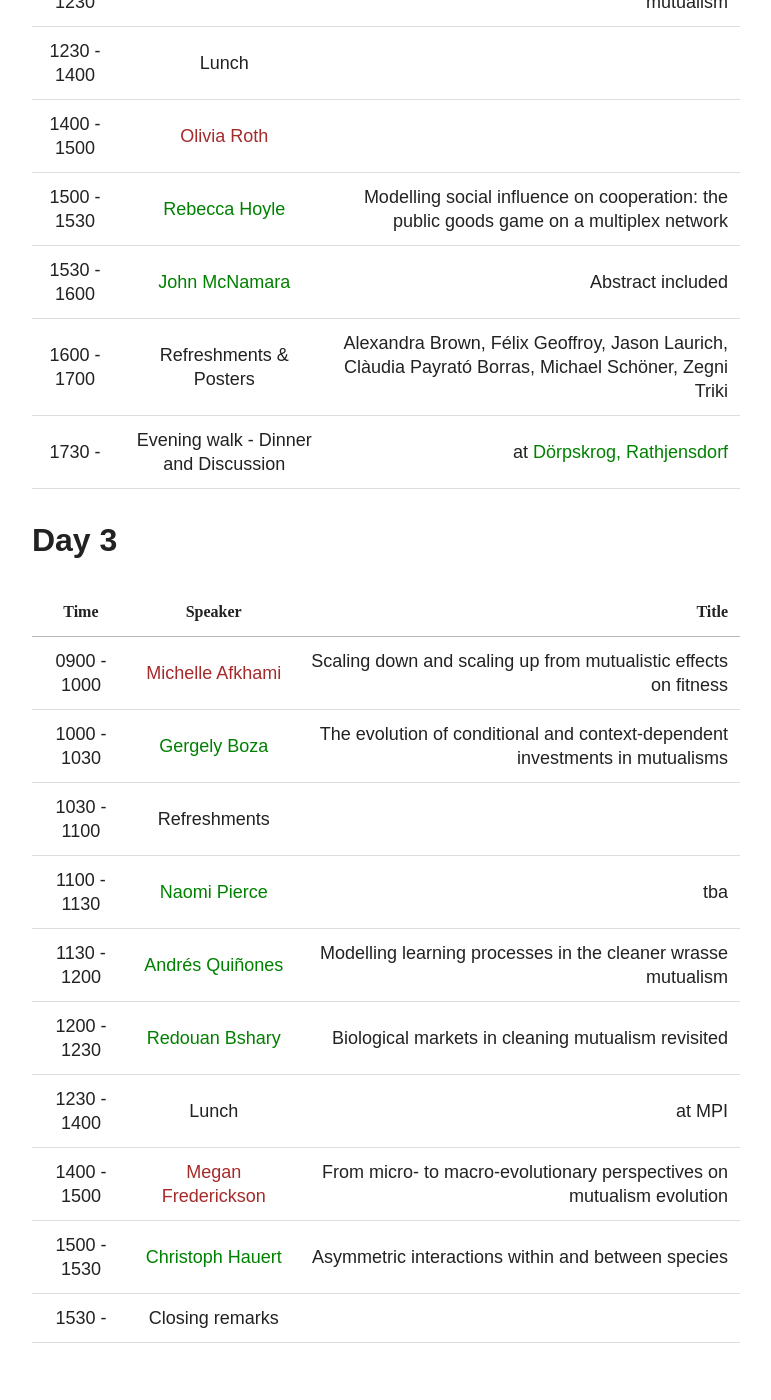
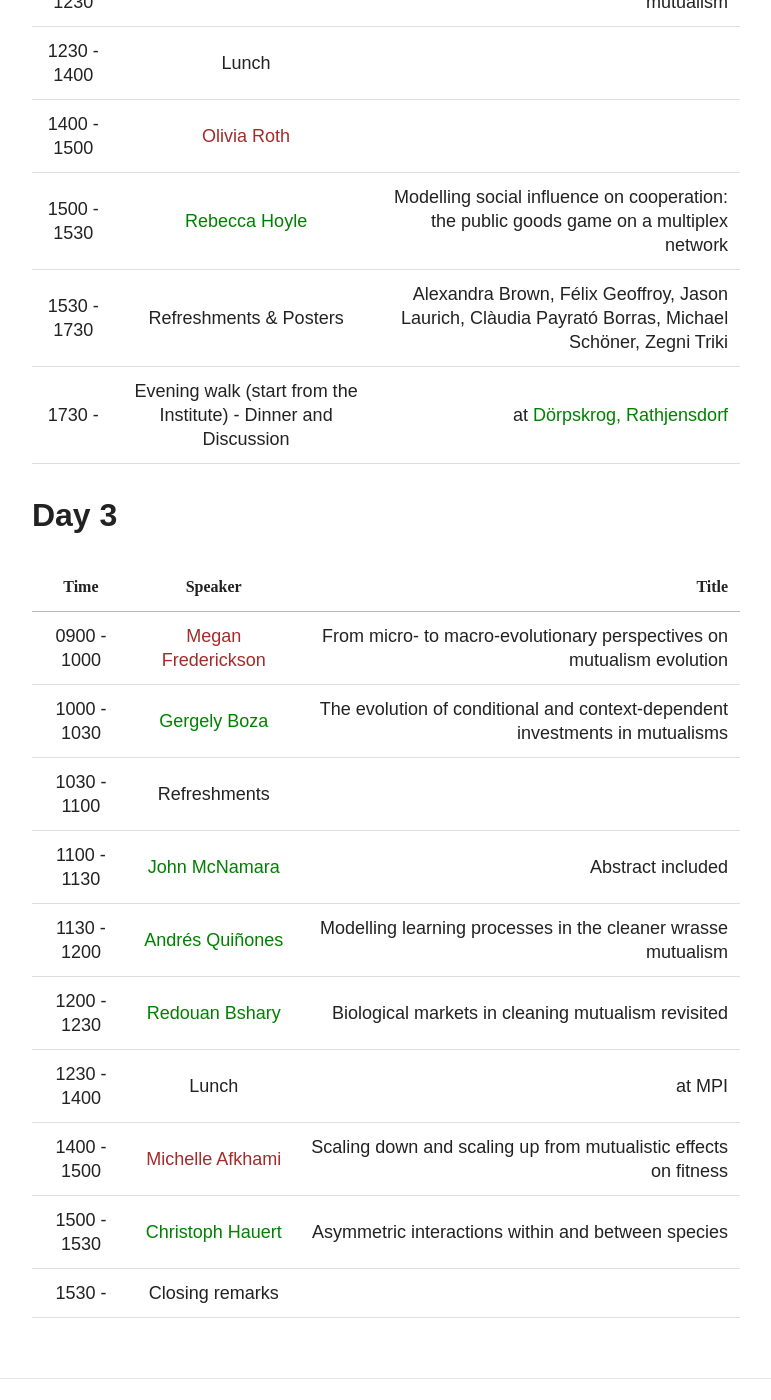
Before and after one commit to bionomics/bionomics, a Jekyll site: the page built from schedule/index.md, in a window 1280 px wide and 1400 px high, scrolled down 2210 px. Shown: the whole window, without its empty margins (254-1025 px from the left). Built offline with Jekyll 4.4.1, drawn with Linux system fonts in a browser that asks for light colours; nearby versions of some CDN libraries.

Commit message:
updated schedule

```diff
--- a/schedule/index.md
+++ b/schedule/index.md
@@ -54,9 +54,8 @@ image:
 | 1230 - 1400 | Lunch   |   |
 | 1400 - 1500 | <a href="{{ site.url }}/articles/olivia-roth/" style="color:#a52a2a;" >Olivia Roth</a>  |    |
 | 1500 - 1530 | <a href="{{ site.url }}/articles/rebecca-hoyle/" style="color:#008000;" >Rebecca Hoyle</a>   |  Modelling social influence on cooperation: the public goods game on a multiplex network   |
-| 1530 - 1600 |  <a href="{{ site.url }}/articles/john-mcnamara/" style="color:#008000;" >John McNamara</a>  | Abstract included  |
-| 1600 - 1700 | Refreshments & Posters   | Alexandra Brown, Félix Geoffroy, Jason Laurich, Clàudia Payrató Borras, Michael Schöner, Zegni Triki  |
-| 1730 -    | Evening walk - Dinner and Discussion   | at <a href="http://www.doerpskrog-rathjensdorf.de" style="color:#008000;" >Dörpskrog, Rathjensdorf </a>  |
+| 1530 - 1730 |  Refreshments & Posters   | Alexandra Brown, Félix Geoffroy, Jason Laurich, Clàudia Payrató Borras, Michael Schöner, Zegni Triki  |
+| 1730 -    | Evening walk (start from the Institute) - Dinner and Discussion   | at <a href="http://www.doerpskrog-rathjensdorf.de" style="color:#008000;" >Dörpskrog, Rathjensdorf </a>  |
 |----
 {: .table}
 
@@ -64,14 +63,14 @@ image:
 
 | Time | Speaker | Title |
 |:-----------:|:-------:|--------:|
-| 0900 - 1000 |  <a href="{{ site.url }}/articles/michelle-afkhami/" style="color:#a52a2a;" >Michelle Afkhami </a>  |  Scaling down and scaling up from mutualistic effects on fitness  |
+| 0900 - 1000 |  <a href="{{ site.url }}/articles/megan-frederickson/" style="color:#a52a2a;" >Megan Frederickson</a>  |  From micro- to macro-evolutionary perspectives on mutualism evolution  |
 | 1000 - 1030 | <a href="{{ site.url }}/articles/gergely-boza/" style="color:#008000;" >Gergely Boza</a>   | The evolution of conditional and context-dependent investments in mutualisms   |
 | 1030 - 1100 | Refreshments   |   |
-| 1100 - 1130 | <a href="{{ site.url }}/articles/naomi-pierce/" style="color:#008000;" >Naomi Pierce</a>   |  tba  |
+| 1100 - 1130 | <a href="{{ site.url }}/articles/john-mcnamara/" style="color:#008000;" >John McNamara</a>  | Abstract included  |
 | 1130 - 1200 | <a href="{{ site.url }}/articles/andres-quinones/" style="color:#008000;" >Andrés Quiñones</a>   | Modelling learning processes in the cleaner wrasse mutualism |
 | 1200 - 1230 | <a href="{{ site.url }}/articles/redouan-bshary/" style="color:#008000;" >Redouan Bshary</a>  | Biological markets in cleaning mutualism revisited |
 | 1230 - 1400 | Lunch   | at MPI |
-| 1400 - 1500 | <a href="{{ site.url }}/articles/megan-frederickson/" style="color:#a52a2a;" >Megan Frederickson</a>  |  From micro- to macro-evolutionary perspectives on mutualism evolution  |
+| 1400 - 1500 | <a href="{{ site.url }}/articles/michelle-afkhami/" style="color:#a52a2a;" >Michelle Afkhami </a>  |  Scaling down and scaling up from mutualistic effects on fitness  |
 | 1500 - 1530  | <a href="{{ site.url }}/articles/christoph-hauert/" style="color:#008000;" >Christoph Hauert</a>   |  Asymmetric interactions within and between species  |
 | 1530 - | Closing remarks   |    |
 {: .table}
```
